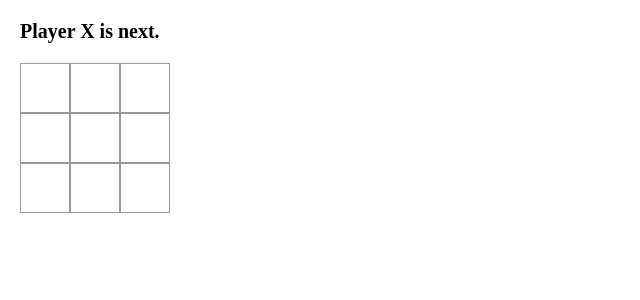
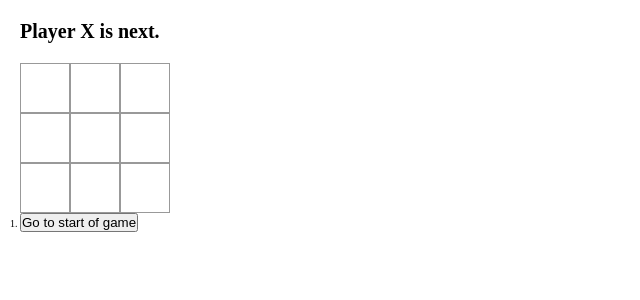
Before and after one commit to worldwidewes33/React-Tic-Tac-Toe, a React (Vite) app: page / in a window 1280 px wide. Shown: the top 300 px of the page, without its empty margins (0-640 px from the left). Built offline with nearby package versions, Linux system fonts and the light colour scheme.

Commit message:
added move buttons

```diff
--- a/src/App.jsx
+++ b/src/App.jsx
@@ -59,6 +59,51 @@ Board.propTypes = {
   onPlay: PropTypes.func.isRequired,
 };
 
+function Game() {
+  const [history, setHistory] = useState([Array(9).fill(null)]);
+  const [xIsNext, setXIsNext] = useState(true);
+  const currentSquares = history[history.length - 1];
+
+  function handlePlay(nextSquares) {
+    const newHistory = [...history, nextSquares];
+    setHistory(newHistory);
+    setXIsNext(!xIsNext);
+  }
+
+  function jumpToMove() {}
+
+  const moves = history.map((squares, move) => {
+    let description;
+
+    if (move > 0) {
+      description = `Got to move #${move}`;
+    } else {
+      description = "Go to start of game";
+    }
+
+    return (
+      <li key={move}>
+        <button onClick={() => jumpToMove(move)}>{description}</button>
+      </li>
+    );
+  });
+
+  return (
+    <div className="game">
+      <div className="game-board">
+        <Board xIsNext={xIsNext} squares={currentSquares} onPlay={handlePlay} />
+      </div>
+      <div className="game-info">
+        <ol>{moves}</ol>
+      </div>
+    </div>
+  );
+}
+
+function App() {
+  return <Game />;
+}
+
 function calculateWinner(squares) {
   const lines = [
     [0, 1, 2],
@@ -79,23 +124,4 @@ function calculateWinner(squares) {
   return null;
 }
 
-function Game() {
-  const [history, setHistory] = useState([Array(9).fill(null)]);
-  const [xIsNext, setXIsNext] = useState(true);
-  const currentSquares = history[history.length - 1];
-
-  function handlePlay(nextSquares) {
-    const newHistory = [...history, nextSquares];
-    setHistory(newHistory);
-    setXIsNext(!xIsNext);
-  }
-  return (
-    <Board xIsNext={xIsNext} squares={currentSquares} onPlay={handlePlay} />
-  );
-}
-
-function App() {
-  return <Game />;
-}
-
 export default App;
```
